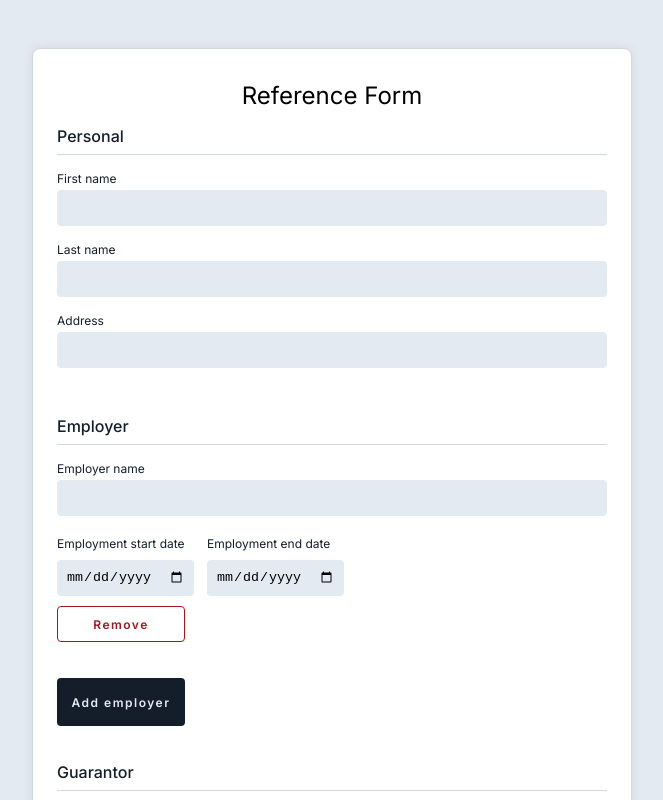
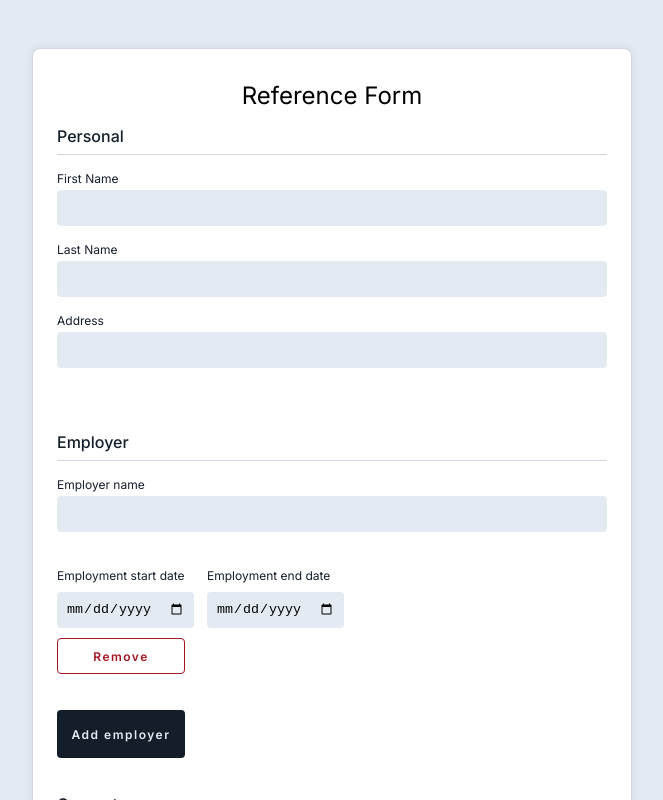
Before and after one commit to ooddaa/reference_form, a React (Create React App) app: page / in a window 1280 px wide. Shown: the top 800 px of the page, without its empty margins (308-971 px from the left). Built offline with nearby package versions, Linux system fonts and the light colour scheme.

Commit message:
Added InputField

```diff
--- /dev/null
+++ b/src/components/InputField.tsx
@@ -0,0 +1,117 @@
+/**@jsxImportSource @emotion/react */
+import React from "react";
+import { CSSObject } from "./interfaces";
+import { styles } from "./styles/styleSystem";
+
+interface InputFieldProps {
+  label?: string;
+  styles?: { main?: CSSObject; label?: CSSObject; input?: CSSObject };
+  value: string;
+  onChange: (e: React.ChangeEvent<HTMLInputElement>) => void;
+  disabled?: boolean;
+  required?: boolean;
+  classNames?: {
+    main?: string;
+    label?: string;
+    input?: string;
+  };
+  mainTestId?: string;
+  labelTestId?: string;
+  inputTestId?: string;
+  classPrefix?: string;
+}
+
+const localStyles = {
+  main: {
+    display: "flex",
+    "flex-direction": "column",
+    marginBottom: styles.spacing[16],
+  },
+
+  label: {
+    fontSize: styles.spacing[12],
+    fontWeight: 400,
+    color: styles.colors["dark-blue"],
+    marginBottom: styles.spacing[4],
+  },
+  input: {
+    height: styles.spacing[36],
+    backgroundColor: styles.colors["bg-primary"],
+    border: "1px transparent solid",
+    borderRadius: styles["border-radius"].primary,
+    padding: "0 8px",
+    marginBottom: styles.spacing[16],
+    "&:focus": {
+      border: `1px ${styles.colors["border-primary"]} solid`,
+      outline: "none",
+    },
+  },
+};
+
+const defaultClassName = "input-field";
+
+function InputField({
+  label,
+  styles,
+  value,
+  onChange,
+  classNames,
+  classPrefix,
+  disabled = false,
+  required = false,
+  mainTestId,
+  labelTestId,
+  inputTestId,
+}: InputFieldProps) {
+  const mainClassNameStub = classNames?.main || defaultClassName;
+  const lableClassNameStub = classNames?.label || defaultClassName;
+  const inputClassNameStub = classNames?.input || defaultClassName;
+
+  const mainClassNames = {
+    className: classPrefix
+      ? `${classPrefix}-${mainClassNameStub}__main`
+      : `${mainClassNameStub}__main`,
+    "test-id":
+    mainTestId ||
+      (classPrefix
+        ? `__${classPrefix}-${mainClassNameStub}__main`
+        : `__${mainClassNameStub}__main`),
+  };
+  const labelClassNames = {
+    className: classPrefix
+      ? `${classPrefix}-${lableClassNameStub}__label`
+      : `${lableClassNameStub}__label`,
+    "test-id": labelTestId || (classPrefix
+      ? `__${classPrefix}-${lableClassNameStub}__label`
+      : `__${lableClassNameStub}__label`),
+  };
+
+  const inputClassNames = {
+    className: classPrefix
+      ? `${classPrefix}-${inputClassNameStub}__input`
+      : `${inputClassNameStub}__input`,
+    "test-id":
+    inputTestId || (classPrefix
+        ? `__${classPrefix}-${inputClassNameStub}__input`
+        : `__${inputClassNameStub}__input`),
+  };
+
+  return (
+    <div {...mainClassNames} css={styles?.main || localStyles.main}>
+      <label {...labelClassNames} css={styles?.label || localStyles.label}>
+        {label || "Text Input Label"}
+      </label>
+      <input
+        {...inputClassNames}
+        type="text"
+        css={styles?.input || localStyles.input}
+        value={value}
+        onChange={onChange}
+        disabled={disabled}
+        required={required}
+      />
+    </div>
+  );
+}
+
+export default InputField;
--- a/src/components/ReferenceForm.tsx
+++ b/src/components/ReferenceForm.tsx
@@ -1,7 +1,8 @@
 /**@jsxImportSource @emotion/react */
 import React, { FormEvent, useState, ChangeEvent } from "react";
 import { Global } from "@emotion/react";
-import { mq, styles, utils } from "./styles/ReferenceFormStyles";
+import { mq, styles, utils } from "./styles/styleSystem";
+import InputField from "./InputField";
 import CustomSelect from './CustomSelect'
 import { DataModel, UseFormInputResult, ValidationConfig, SimpleCustomSelectEvent } from './interfaces'
 import { v4 as uuidv4 } from 'uuid';
@@ -240,6 +241,13 @@ const selectStyles = {
   },
 };
 
+const textInputStyles = {
+  styles: {
+    label: localStyles.label,
+    input: localStyles.textInput,
+  }
+}
+
 const selectProps = {
   options: [{ value: "Parent" }, { value: "Sibling" }, { value: "Employer" }, { value: "Other" }],
 };
@@ -449,43 +457,31 @@ function ReferenceForm() {
               Personal
             </div>
 
-            <label htmlFor="fist_name" css={localStyles.label}>
-              First name
-            </label>
-            <input
-              test-id="__reference-form--personal__first-name"
-              type="text"
-              name="fist_name"
-              css={localStyles.textInput}
-              {...firstName.control}
+            <InputField
+              label="First Name"
+              inputTestId="__reference-form--personal__first-name"
               disabled={submitted}
               required
+              {...firstName.control}
+              {...textInputStyles}
             />
 
-            <label htmlFor="last_name" css={localStyles.label}>
-              Last name
-            </label>
-            <input
-              test-id="__reference-form--personal__last-name"
-              type="text"
-              name="last_name"
-              css={localStyles.textInput}
-              {...lastName.control}
+            <InputField
+              label="Last Name"
+              inputTestId="__reference-form--personal__last-name"
               disabled={submitted}
               required
+              {...lastName.control}
+              {...textInputStyles}
             />
 
-            <label htmlFor="address" css={localStyles.label}>
-              Address
-            </label>
-            <input
-              test-id="__reference-form--personal__address"
-              type="text"
-              name="address"
-              css={localStyles.textInput}
-              {...address.control}
+          <InputField
+              label="Address"
+              inputTestId="__reference-form--personal__address"
               disabled={submitted}
               required
+              {...address.control}
+              {...textInputStyles}
             />
           </div>
 
@@ -517,17 +513,14 @@ function ReferenceForm() {
                     css={localStyles.employer}
                     key={i}
                   >
-                    <label htmlFor="employerName" css={localStyles.label}>
-                      Employer name
-                    </label>
-                    <input
-                      type="text"
-                      name="employerName"
-                      css={localStyles.textInput}
-                      onChange={(e) => handleEmployer("employerName", e, uuid)}
-                      value={employerName}
+
+                    <InputField
+                      label="Employer name"
                       disabled={submitted}
                       required
+                      value={employerName}
+                      onChange={(e) => handleEmployer("employerName", e, uuid)}
+                      {...textInputStyles}
                     />
 
                     {/* EMPLOYMENT DATES */}
@@ -604,7 +597,7 @@ function ReferenceForm() {
               className="add-employer"
               test-id="__add-employer"
               css={localStyles.addEmployerBtn}
-              onClick={() => addEmployer()}
+              onClick={addEmployer}
             >
               Add employer
             </div>
@@ -624,30 +617,22 @@ function ReferenceForm() {
               Guarantor
             </div>
 
-            <label htmlFor="guarantor_name" css={localStyles.label}>
-              Guarantor name
-            </label>
-            <input
-            test-id="__guarantor_name"
-              type="text"
-              name="guarantor_name"
-              css={localStyles.textInput}
-              {...guarantorName.control}
+            <InputField
+                label="Guarantor name"
+                inputTestId="__guarantor_name"
                 disabled={submitted}
                 required
+                {...guarantorName.control}
+                {...textInputStyles}
               />
 
-            <label htmlFor="guarantor_address" css={localStyles.label}>
-              Guarantor address
-            </label>
-            <input
-            test-id="__guarantor_address"
-              type="text"
-              name="guarantor_address"
-              css={localStyles.textInput}
-              {...guarantorAddress.control}
+            <InputField
+                label="Guarantor address"
+                inputTestId="__guarantor_address"
                 disabled={submitted}
                 required
+                {...guarantorAddress.control}
+                {...textInputStyles}
               />
 
             {/* SELECTOR */}
```
Also changed, not shown: src/components/styles/styleSystem.ts (renamed from src/components/styles/ReferenceFormStyles.ts), 1 other file (tests, documents, lock files or other folders). Lines whose indentation alone changed are shown as unchanged.
